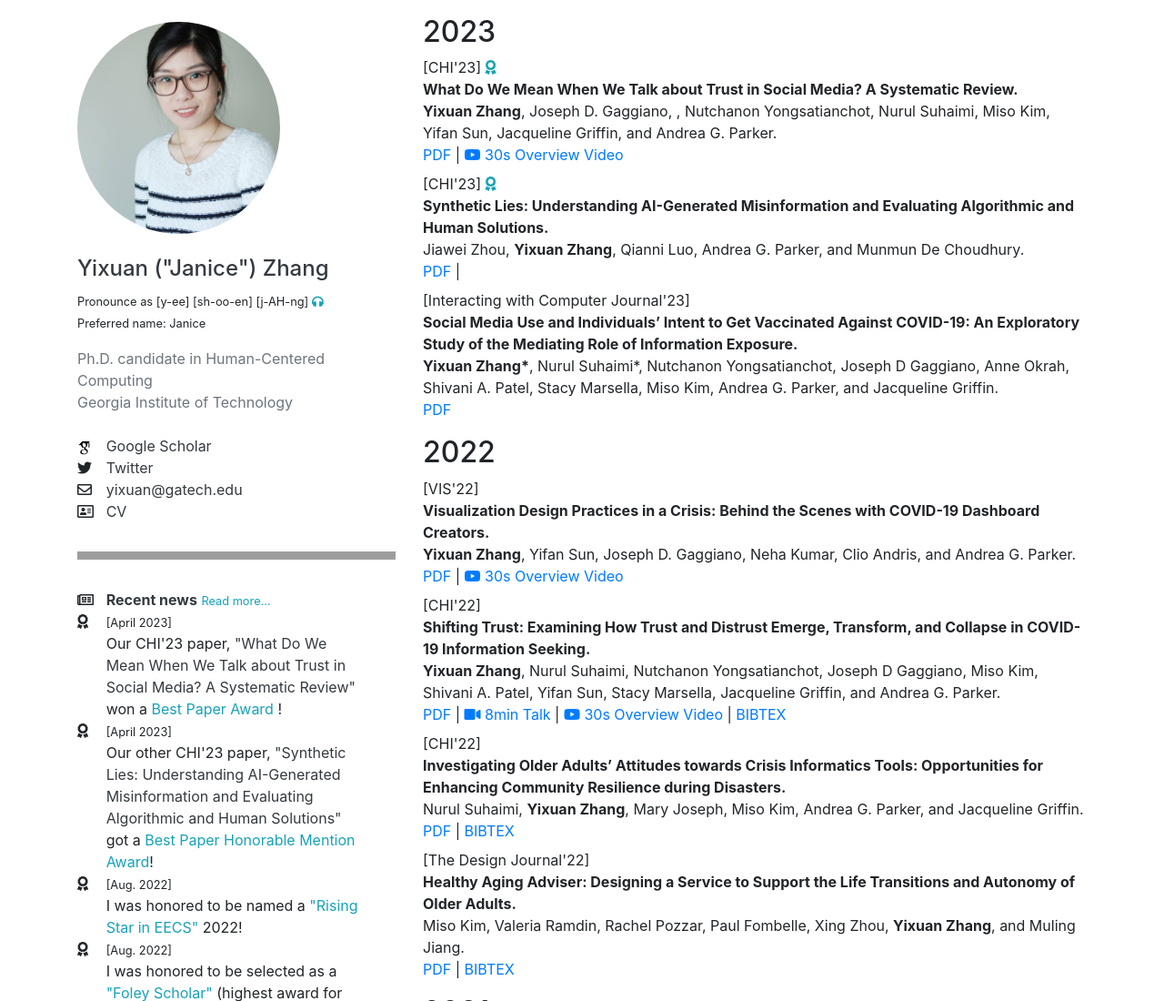
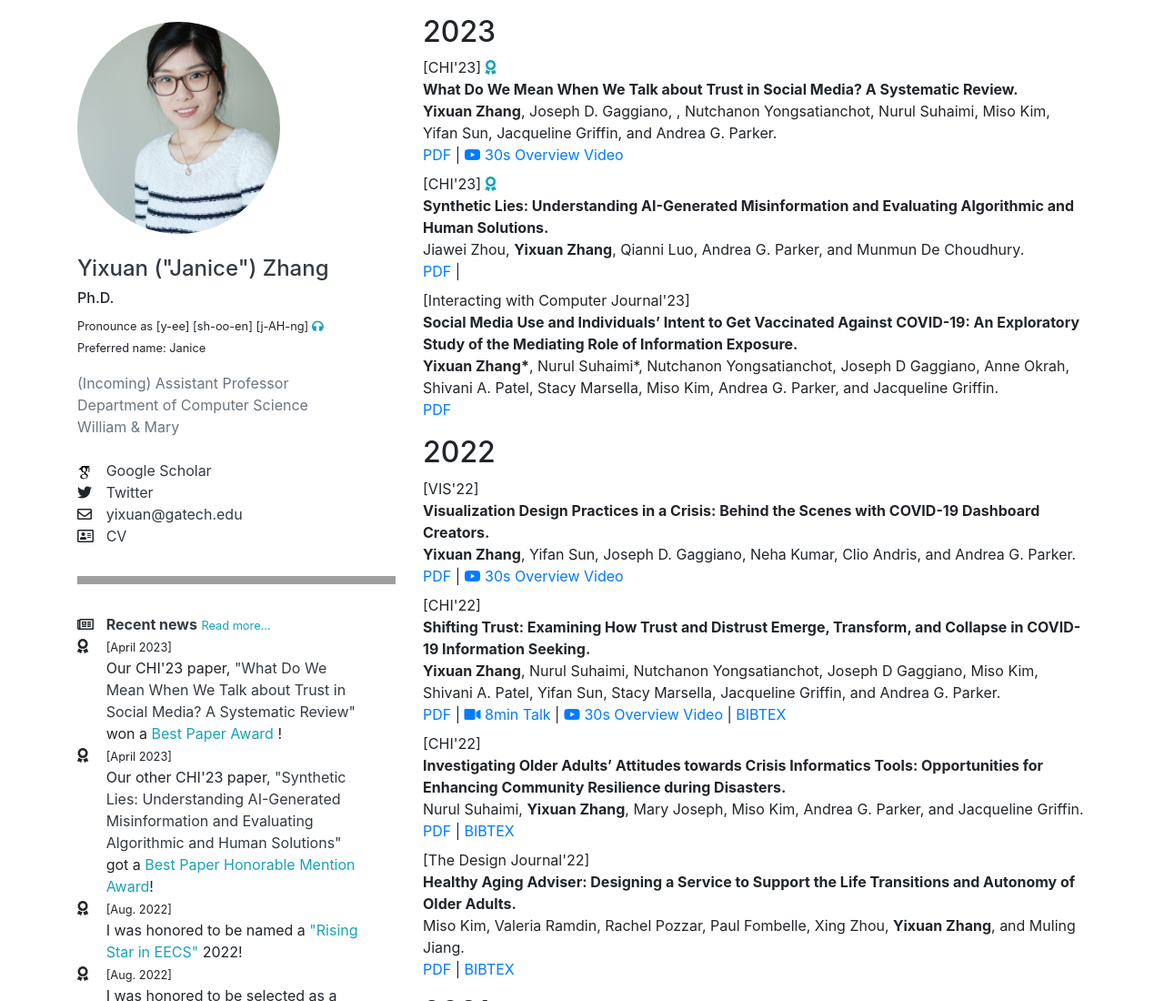
Before and after one commit to zjanice/zjanice.github.io, a plain HTML site: page publication.html in a window 1280 px wide. Shown: the top 1100 px of the page at 91% size. Drawn offline with nearby package versions, Linux system fonts and the light colour scheme; grey boxes are pictures that could not be loaded; some icons are missing.

Commit message:
update bio

```diff
--- a/publication.html
+++ b/publication.html
@@ -83,6 +83,7 @@
 					</div>
 				</div>
 				<h4 class="text-dark">Yixuan ("Janice") Zhang</h4>
+				<h6>Ph.D.</h6>
 				<p>
 					<small>Pronounce as [y-ee] [sh-oo-en] [j-AH-ng]
 						<a href="https://namedrop.io/janicezhang"
@@ -92,9 +93,11 @@
 				</p>
 
 				<p class="mb-4 text-secondary">
-					Ph.D. candidate in Human-Centered Computing </br> Georgia
-					Institute of Technology
+					(Incoming) Assistant Professor
+					</br> Department of Computer Science
+					</br> William & Mary
 				</p>
+
 				<!-- <div class="row">
 					<div class="col-1">
 						<i class="fas fa-map-marker-alt"></i>
```
